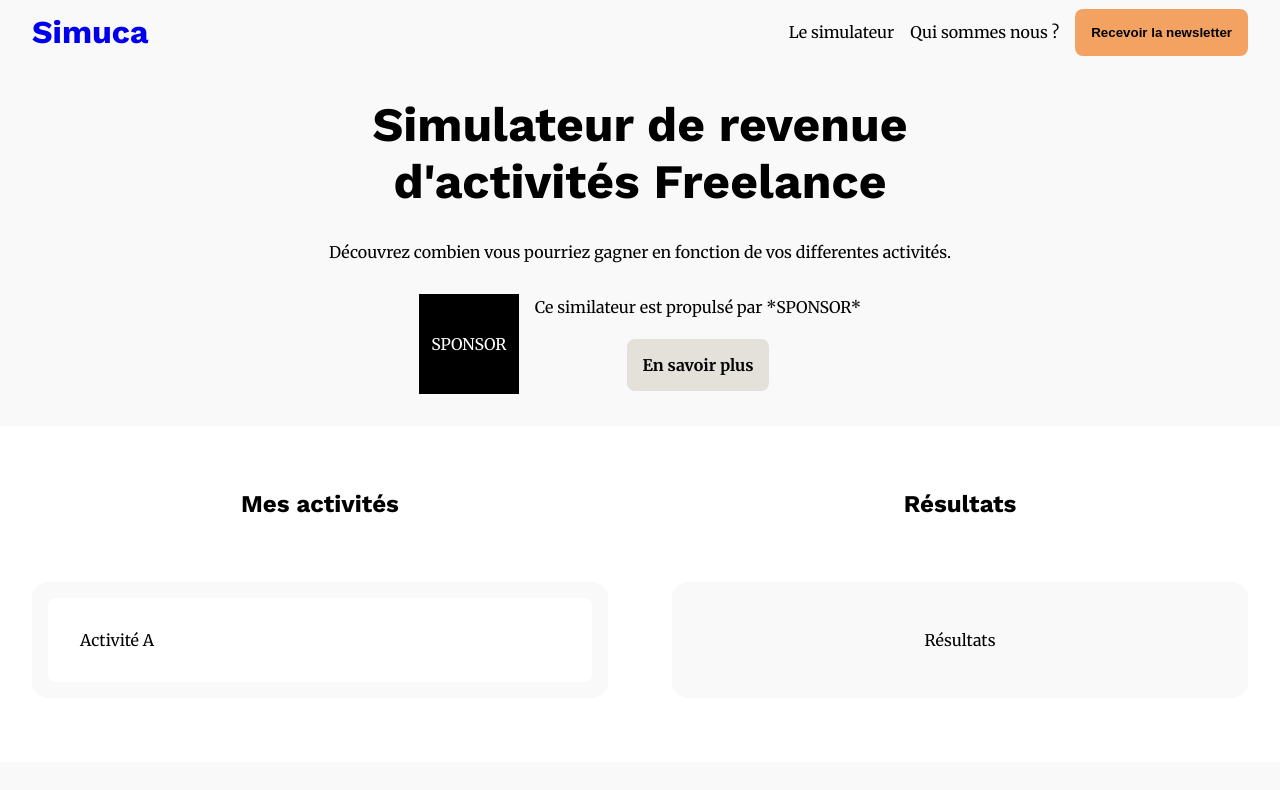
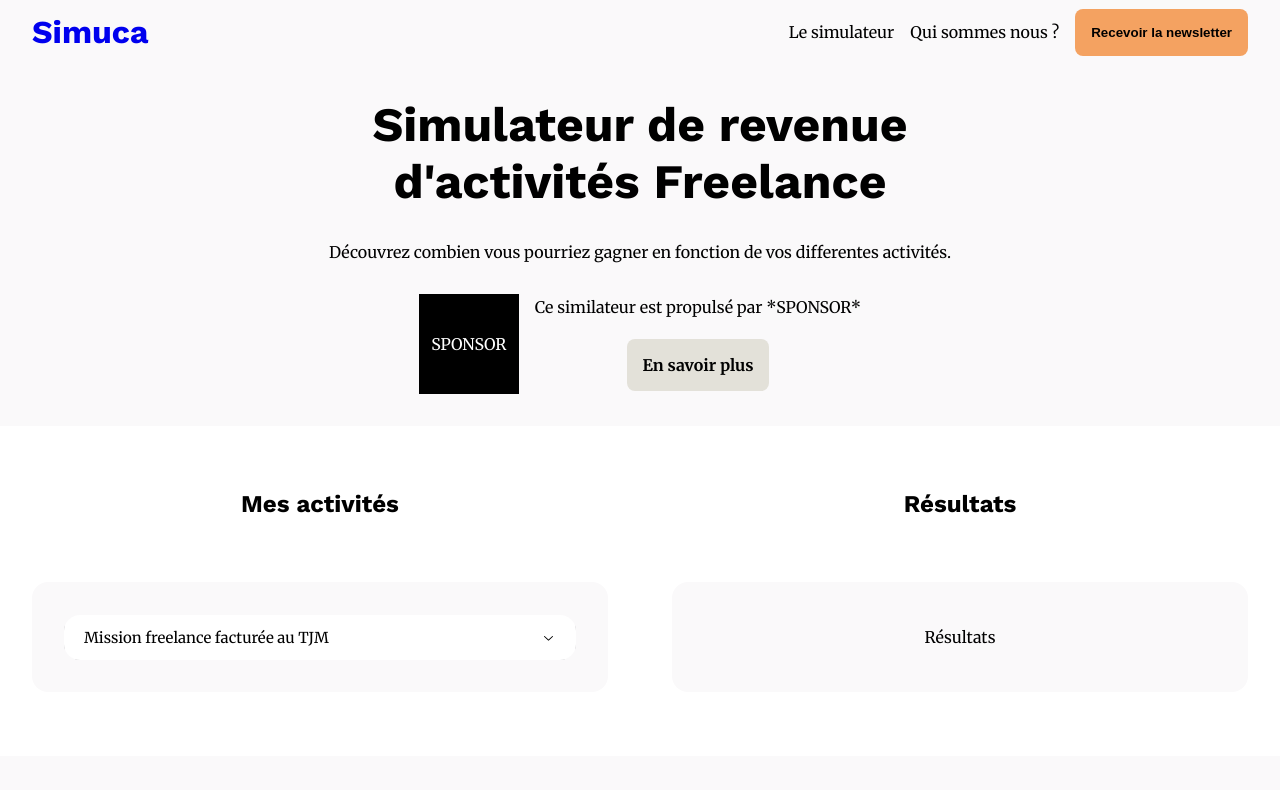
Before and after one commit to troptropcontent/freelance_revenue_simulator, a React (Vite) app in the folder frontend/: page / in a window 1280 px wide. Shown: the top 790 px of the page. Built offline with nearby package versions, Linux system fonts and the light colour scheme.

Commit message:
add radix icon

```diff
--- a/frontend/package.json
+++ b/frontend/package.json
@@ -7,11 +7,13 @@
     "dev": "vite",
     "build": "tsc -b && vite build",
     "lint": "eslint .",
+    "format": "prettier --write .",
     "preview": "vite preview",
     "test": "jest"
   },
   "dependencies": {
     "@radix-ui/react-accordion": "^1.2.0",
+    "@radix-ui/react-icons": "^1.3.0",
     "formik": "^2.4.6",
     "react": "^18.3.1",
     "react-dom": "^18.3.1",
--- a/frontend/src/App.tsx
+++ b/frontend/src/App.tsx
@@ -1,10 +1,10 @@
 import styled from "styled-components";
 import { Heading } from "./components/ui/Heading";
-import { List } from "./components/ui/List";
 import { Text } from "./components/ui/Text";
 import { Box } from "./components/ui/Box";
 import Theme from "./components/Theme";
 import { Formik } from "formik";
+import { Accordion } from "./components/ui";
 
 const StyledForm = styled.form`
   padding-inline: var(--spacing-medium);
@@ -70,6 +70,17 @@ const initialValues: FormValues = {
   admin: undefined,
 };
 
+const ActivitiesTranslations: Record<keyof FormValues, string> = {
+  freelance_daily_rate: "Mission freelance facturée au TJM",
+  freelance_on_delivery: "Mission freelance facturée au livrable",
+  consulting: "Consulting",
+  sponsorship: "Media & Sponsoring",
+  side_project: "Side business",
+  training: "Formation",
+  digital_product: "Produits digitaux",
+  admin: "Gestion",
+};
+
 function App() {
   return (
     <Theme>
@@ -81,22 +92,25 @@ function App() {
           <Heading as="h2" align="center" id="results_title">
             Résultats
           </Heading>
-          <List.Root
-            gap="lg"
-            id="activities_list"
-            background="grey.light"
-            borderRadius="md"
-            padding="md"
-          >
-            <List.Item
-              key={1}
-              padding="lg"
-              background="white"
-              borderRadius="sm"
-            >
-              <Text>Activité A</Text>
-            </List.Item>
-          </List.Root>
+          <Box background="grey.light" padding="lg" borderRadius="md">
+            <Accordion.Root type="single" collapsible gap="md">
+              {Object.entries(initialValues).map(([key, value]) => {
+                if (typeof value === "object") {
+                  return (
+                    <Accordion.Item
+                      title={ActivitiesTranslations[key as keyof FormValues]}
+                      value={key}
+                      key={key}
+                    >
+                      <Box padding="md">
+                        <Text>Input pour {key}</Text>
+                      </Box>
+                    </Accordion.Item>
+                  );
+                }
+              })}
+            </Accordion.Root>
+          </Box>
           <Box
             background="grey.light"
             borderRadius="md"
--- a/frontend/src/components/Theme.tsx
+++ b/frontend/src/components/Theme.tsx
@@ -39,6 +39,11 @@ const theme: DefaultTheme = {
         dark: "#B4B4B8",
       },
       white: "#FFFFFF",
+      brand: {
+        light: "#FFEAC5",
+        medium: "#f4a261",
+        dark: "#e76f51",
+      },
     },
     text: {
       primary: {
@@ -82,6 +87,11 @@ const theme: DefaultTheme = {
         light: "#FFA500",
         medium: "#FFA500",
         dark: "#FFA500",
+      },
+      brand: {
+        light: "#FFEAC5",
+        medium: "#f4a261",
+        dark: "#e76f51",
       },
     },
   },
--- a/frontend/src/components/tokens.ts
+++ b/frontend/src/components/tokens.ts
@@ -14,6 +14,7 @@ interface Tokens {
       orange: Color;
       grey: Color;
       white: string;
+      brand: Color;
     };
     text: {
       primary: Color;
@@ -26,6 +27,7 @@ interface Tokens {
       red: Color;
       yellow: Color;
       orange: Color;
+      brand: Color;
     };
   };
   fonts: {
--- /dev/null
+++ b/frontend/src/components/ui/Accordion.tsx
@@ -0,0 +1,131 @@
+import * as AccordionPrimitive from "@radix-ui/react-accordion";
+import { ChevronDownIcon } from "@radix-ui/react-icons";
+import { forwardRef } from "react";
+import styled from "styled-components";
+import { cssVariable, Spacing } from "../helper";
+
+const AccordionRoot = forwardRef<
+  React.ElementRef<typeof AccordionPrimitive.Root>,
+  React.ComponentPropsWithoutRef<typeof AccordionPrimitive.Root> & {
+    gap?: Spacing;
+  }
+>((props, forwardedRef) => (
+  <AccordionPrimitive.Root {...props} ref={forwardedRef} />
+));
+AccordionRoot.displayName = "AccordionRoot";
+
+const StyledRoot = styled(AccordionRoot)`
+  button,
+  h3 {
+    all: unset;
+  }
+
+  display: flex;
+  flex-direction: column;
+  gap: ${({ gap }) => gap && cssVariable(`spacing.${gap}`)};
+
+  .AccordionItem {
+    border-radius: ${() => cssVariable("borderRadius.md")};
+
+    overflow: hidden;
+    margin-top: 1px;
+
+    &:focus-within {
+      position: relative;
+      z-index: 1;
+      box-shadow: 0 0 0 2px ${() => cssVariable("color.border.brand.medium")};
+    }
+  }
+  .AccordionHeader {
+    display: flex;
+  }
+
+  .AccordionTrigger {
+    font-family: inherit;
+    background-color: transparent;
+    padding: 0 20px;
+    height: 45px;
+    flex: 1;
+    display: flex;
+    align-items: center;
+    justify-content: space-between;
+    font-size: 15px;
+    line-height: 1;
+    color: var(--violet-11);
+    box-shadow: 0 1px 0 ${() => cssVariable("color.background.grey.dark")};
+    background-color: white;
+
+    &:hover {
+      background-color: ${() => cssVariable("color.background.brand.light")};
+    }
+
+    & > svg {
+      transition: transform 300ms cubic-bezier(0.87, 0, 0.13, 1);
+    }
+
+    &[data-state="open"] > svg {
+      transform: rotate(180deg);
+    }
+  }
+
+  .AccordionContent {
+    overflow: hidden;
+    font-size: 15px;
+    background-color: ${() => cssVariable("color.background.white")};
+  }
+
+  .AccordionContent[data-state="open"] {
+    animation: slideDown 300ms cubic-bezier(0.87, 0, 0.13, 1);
+  }
+
+  .AccordionContent[data-state="closed"] {
+    animation: slideUp 300ms cubic-bezier(0.87, 0, 0.13, 1);
+  }
+
+  @keyframes slideDown {
+    from {
+      height: 0;
+    }
+    to {
+      height: var(--radix-accordion-content-height);
+    }
+  }
+
+  @keyframes slideUp {
+    from {
+      height: var(--radix-accordion-content-height);
+    }
+    to {
+      height: 0;
+    }
+  }
+`;
+
+const AccordionItem = forwardRef<
+  React.ElementRef<typeof AccordionPrimitive.Item>,
+  React.ComponentPropsWithoutRef<typeof AccordionPrimitive.Item>
+>((props, forwardedRef) => (
+  <AccordionPrimitive.Item
+    {...props}
+    ref={forwardedRef}
+    className="AccordionItem"
+  >
+    <AccordionPrimitive.Header className="AccordionHeader">
+      <AccordionPrimitive.Trigger className="AccordionTrigger">
+        {props.title}
+        <ChevronDownIcon aria-hidden />
+      </AccordionPrimitive.Trigger>
+    </AccordionPrimitive.Header>
+    <AccordionPrimitive.Content className="AccordionContent">
+      {props.children}
+    </AccordionPrimitive.Content>
+  </AccordionPrimitive.Item>
+));
+AccordionItem.displayName = "AccordionItem";
+
+const Accordion = {
+  Root: StyledRoot,
+  Item: AccordionItem,
+};
+
+export { Accordion };
--- /dev/null
+++ b/frontend/src/components/ui/index.tsx
@@ -0,0 +1,3 @@
+import { Accordion } from "./Accordion";
+
+export { Accordion };
```
Also changed, not shown: 2 other files (tests, documents, lock files or other folders).
